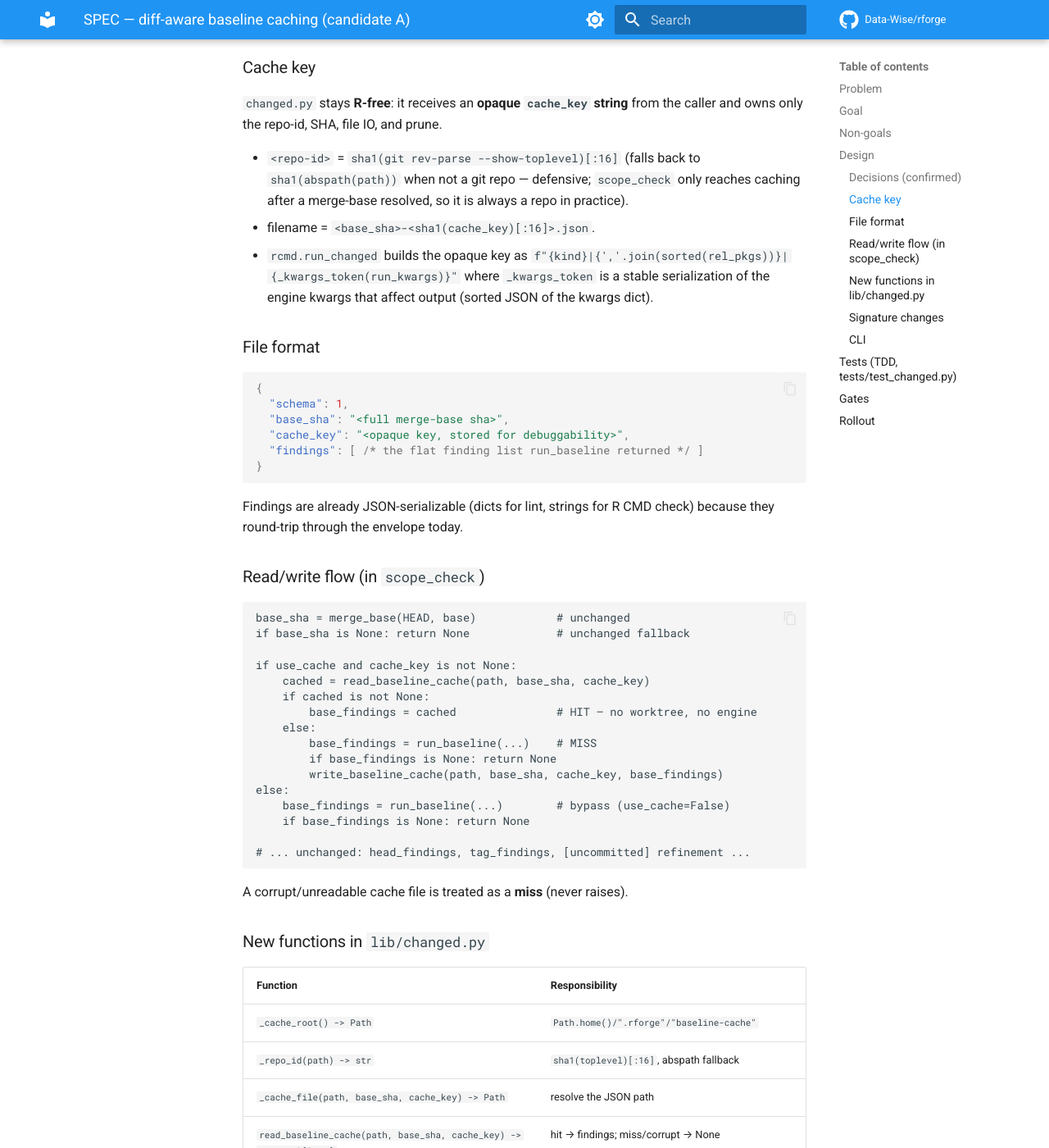
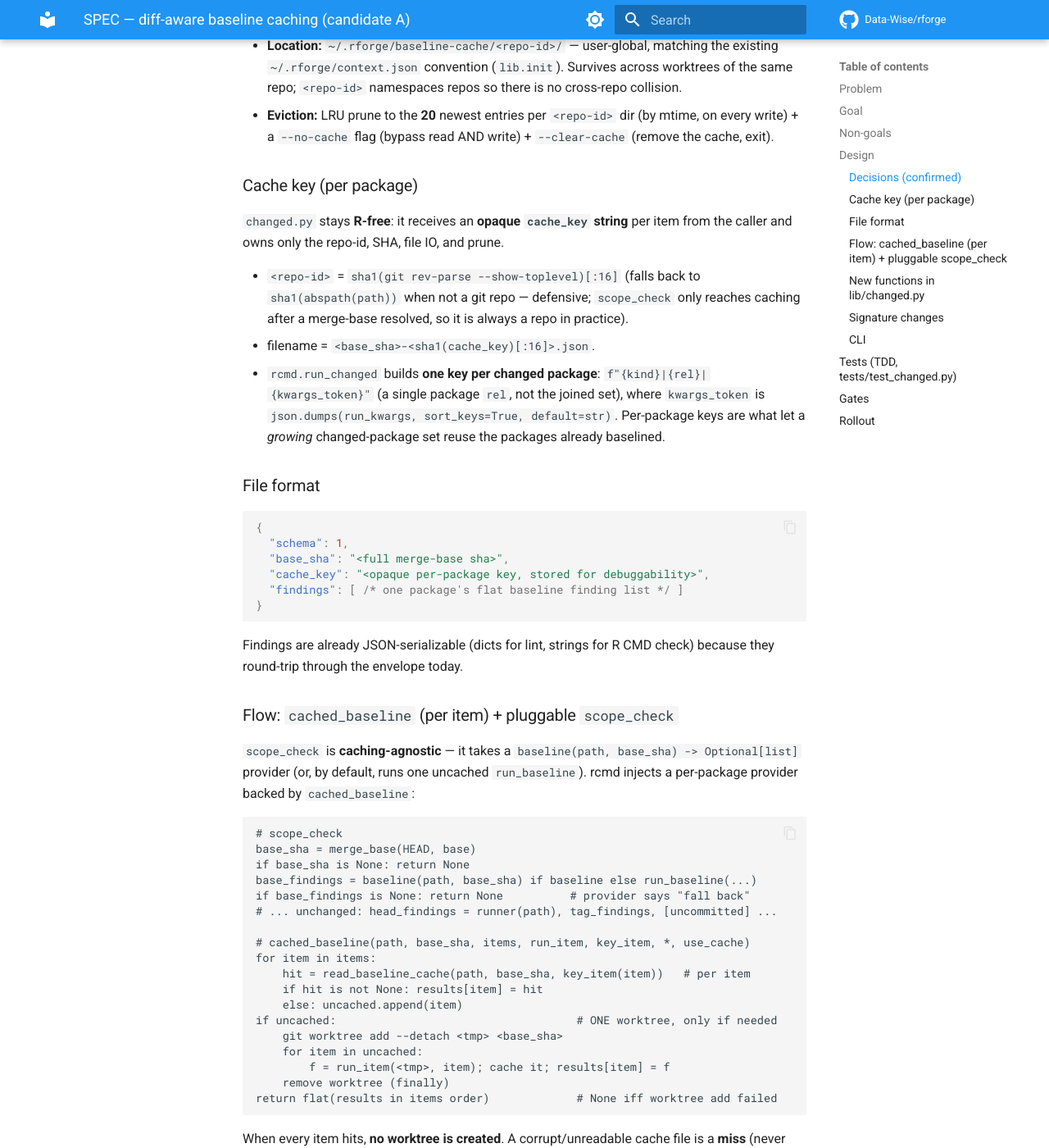
Before and after one commit to Data-Wise/rforge, an MkDocs documentation site: the page built from docs/specs/SPEC-diff-aware-baseline-caching-2026-06-13.md, in a window 1280 px wide and 1400 px high, scrolled down 1559 px. Shown: the whole window at 82% size. Built offline with MkDocs 1.6.1 and Material for MkDocs 9.7.7, drawn with Linux system fonts in a browser that asks for light colours; comment, search, counter and statistics services are not loaded; some of the changed text lies outside the part shown.

Commit message:
feat(changed): generalize baseline cache to per-package granularity
Step 2 of candidate A. The whole-baseline cache hit only when the EXACT changed-
package set recurred; this caches each package's baseline independently, so a
growing changed set (ecosystem cascade: edit pkgA, then pkgB, then pkgC) reuses
every already-baselined package and re-runs only the uncached ones. The dominant
cost is the per-package engine run (R CMD check), so partial hits save real time.
For a single-package repo it is behaviour-identical (one item).

- lib/changed.py: new generic, R-free cached_baseline(items, run_item, key_item)
  — serve cached items, run only uncached ones in ONE lazily-created merge-base
  worktree, combine in item order; None iff the worktree add fails. scope_check
  is now caching-agnostic: takes a pluggable baseline(path, base_sha) provider
  (default = one uncached run_baseline). Removed the whole-baseline cache_key/
  use_cache from scope_check (superseded).
- lib/rcmd.py: factor _pkg_findings(tree, rel) used by BOTH the HEAD runner and
  the baseline; per-package _pkg_key(rel); inject cached_baseline as the provider.
- tests: replaced 3 whole-baseline scope_check tests with per-package cached_
  baseline tests (partial-hit reuses pkgA + runs only pkgB; all-hits-skip-worktree;
  use_cache=False; worktree-fail→None) + scope_check seam tests (injected-baseline,
  None-fallback, default-uncached); dict-finding hit==miss equivalence now routes
  through cached_baseline.
- docs: CHANGELOG, 3 command cost-notes, spec, reference/changed.md → per-package.

pytest 397, test-all 42/42, reference docs in sync.

Co-Authored-By: Claude Opus 4.8 (1M context) <noreply@anthropic.com>

````diff
--- a/docs/specs/SPEC-diff-aware-baseline-caching-2026-06-13.md
+++ b/docs/specs/SPEC-diff-aware-baseline-caching-2026-06-13.md
@@ -30,13 +30,19 @@ Cache the baseline finding list so a repeat `--changed` run with an unchanged
 merge-base reuses it instead of re-running the worktree+engine. Self-invalidating:
 new `base` commits → new merge-base SHA → new key → cache miss → re-run.
 
+> **Update (same branch):** the original design cached the *whole* baseline run
+> keyed by the package set (see the first Non-goal below). After the pre-merge
+> adversarial review, the cache was **generalized to per-package granularity** —
+> strictly better hit rate and miss cost — so the per-package item is no longer a
+> non-goal. Sections below describe the shipped per-package design.
+
 ## Non-goals
 
 - Caching the **HEAD** run (changes on every edit; never cacheable).
-- Per-package cache granularity (a run with a *different* package set is a full
-  miss and re-baselines all its packages). Noted as a future enhancement; v1
-  caches the whole baseline run keyed by the package set. Branches usually touch
-  a stable package set, so practical hit rate is high.
+- ~~Per-package cache granularity~~ — **IMPLEMENTED** (this branch). The baseline
+  is cached per package, not per package-set: a run whose changed-package set
+  *grows* reuses every already-baselined package and re-runs only the uncached
+  ones. (Original v1 plan cached the whole set; superseded.)
 - Cross-engine-version staleness detection. The one staleness vector (user
   upgrades e.g. `lintr` so the immutable tree now lints differently) is handled
   by the `--no-cache` escape hatch, not by stamping engine versions into the key.
@@ -53,20 +59,21 @@ new `base` commits → new merge-base SHA → new key → cache miss → re-run.
   mtime, on every write) + a `--no-cache` flag (bypass read AND write) +
   `--clear-cache` (remove the cache, exit).
 
-### Cache key
+### Cache key (per package)
 
-`changed.py` stays **R-free**: it receives an **opaque `cache_key` string** from
-the caller and owns only the repo-id, SHA, file IO, and prune.
+`changed.py` stays **R-free**: it receives an **opaque `cache_key` string** per
+item from the caller and owns only the repo-id, SHA, file IO, and prune.
 
 - `<repo-id>` = `sha1(git rev-parse --show-toplevel)[:16]` (falls back to
   `sha1(abspath(path))` when not a git repo — defensive; `scope_check` only
   reaches caching after a merge-base resolved, so it is always a repo in
   practice).
 - filename = `<base_sha>-<sha1(cache_key)[:16]>.json`.
-- `rcmd.run_changed` builds the opaque key as
-  `f"{kind}|{','.join(sorted(rel_pkgs))}|{_kwargs_token(run_kwargs)}"` where
-  `_kwargs_token` is a stable serialization of the engine kwargs that affect
-  output (sorted JSON of the kwargs dict).
+- `rcmd.run_changed` builds **one key per changed package**:
+  `f"{kind}|{rel}|{kwargs_token}"` (a single package `rel`, not the joined set),
+  where `kwargs_token` is `json.dumps(run_kwargs, sort_keys=True, default=str)`.
+  Per-package keys are what let a *growing* changed-package set reuse the packages
+  already baselined.
 
 ### File format
 
@@ -74,56 +81,67 @@ the caller and owns only the repo-id, SHA, file IO, and prune.
 {
   "schema": 1,
   "base_sha": "<full merge-base sha>",
-  "cache_key": "<opaque key, stored for debuggability>",
-  "findings": [ /* the flat finding list run_baseline returned */ ]
+  "cache_key": "<opaque per-package key, stored for debuggability>",
+  "findings": [ /* one package's flat baseline finding list */ ]
 }
 ```
 
 Findings are already JSON-serializable (dicts for lint, strings for R CMD check)
 because they round-trip through the envelope today.
 
-### Read/write flow (in `scope_check`)
+### Flow: `cached_baseline` (per item) + pluggable `scope_check`
+
+`scope_check` is **caching-agnostic** — it takes a `baseline(path, base_sha) ->
+Optional[list]` provider (or, by default, runs one uncached `run_baseline`). rcmd
+injects a per-package provider backed by `cached_baseline`:
 
 ```text
-base_sha = merge_base(HEAD, base)            # unchanged
-if base_sha is None: return None             # unchanged fallback
+# scope_check
+base_sha = merge_base(HEAD, base)
+if base_sha is None: return None
+base_findings = baseline(path, base_sha) if baseline else run_baseline(...)
+if base_findings is None: return None          # provider says "fall back"
+# ... unchanged: head_findings = runner(path), tag_findings, [uncommitted] ...
 
-if use_cache and cache_key is not None:
-    cached = read_baseline_cache(path, base_sha, cache_key)
-    if cached is not None:
-        base_findings = cached               # HIT — no worktree, no engine
-    else:
-        base_findings = run_baseline(...)    # MISS
-        if base_findings is None: return None
-        write_baseline_cache(path, base_sha, cache_key, base_findings)
-else:
-    base_findings = run_baseline(...)        # bypass (use_cache=False)
-    if base_findings is None: return None
-
-# ... unchanged: head_findings, tag_findings, [uncommitted] refinement ...
+# cached_baseline(path, base_sha, items, run_item, key_item, *, use_cache)
+for item in items:
+    hit = read_baseline_cache(path, base_sha, key_item(item))   # per item
+    if hit is not None: results[item] = hit
+    else: uncached.append(item)
+if uncached:                                    # ONE worktree, only if needed
+    git worktree add --detach <tmp> <base_sha>
+    for item in uncached:
+        f = run_item(<tmp>, item); cache it; results[item] = f
+    remove worktree (finally)
+return flat(results in items order)             # None iff worktree add failed
 ```
 
-A corrupt/unreadable cache file is treated as a **miss** (never raises).
+When every item hits, **no worktree is created**. A corrupt/unreadable cache file
+is a **miss** (never raises).
 
 ### New functions in `lib/changed.py`
 
 | Function | Responsibility |
 |---|---|
-| `_cache_root() -> Path` | `Path.home()/".rforge"/"baseline-cache"` |
+| `_cache_root() -> Path` | `~/.rforge/baseline-cache` — resolved the raise-proof `expanduser` way (NOT `Path.home()`, which raises on unresolvable HOME), temp-dir fallback |
 | `_repo_id(path) -> str` | `sha1(toplevel)[:16]`, abspath fallback |
 | `_cache_file(path, base_sha, cache_key) -> Path` | resolve the JSON path |
 | `read_baseline_cache(path, base_sha, cache_key) -> Optional[list]` | hit → findings; miss/corrupt → None |
-| `write_baseline_cache(path, base_sha, cache_key, findings, *, keep=20)` | atomic write (tmp+replace) then `_prune` |
+| `write_baseline_cache(path, base_sha, cache_key, findings, *, keep=20)` | atomic write (tmp+replace, tmp removed in `finally`) then `_prune` |
 | `_prune(repo_dir, keep)` | keep `keep` newest `*.json` by mtime; rm rest |
-| `clear_baseline_cache(path=None) -> int` | rm a repo's cache dir (or whole root if `path` None); return files removed |
+| `clear_baseline_cache(path=None) -> int` | rm a repo's cache dir (or whole root if `path` None); return files removed (counts all files) |
+| `cached_baseline(path, base_sha, items, run_item, key_item, *, use_cache=True) -> Optional[list]` | per-item baseline: serve cached items, run only uncached ones in one worktree, combine |
 
 ### Signature changes
 
-- `scope_check(runner, path=".", base="dev", *, cache_key=None, use_cache=True)`
-  — additive, keyword-only; existing callers/tests unaffected (default off-key =
-  no caching, so an omitted `cache_key` runs exactly as today).
-- `rcmd.run_changed(..., use_cache: bool = True)` — builds `cache_key`, passes
-  both through to `scope_check`.
+- `scope_check(runner, path=".", base="dev", *, baseline=None)` — `baseline` is an
+  optional `(path, base_sha) -> Optional[list]` provider. Omitted = one uncached
+  `run_baseline` (the pre-cache behavior, so existing keyless callers/tests are
+  unaffected).
+- `rcmd.run_changed(..., use_cache: bool = True)` — factors a `_pkg_findings(tree,
+  rel)` unit used by both the HEAD `runner` and the baseline; builds a per-package
+  `_pkg_key(rel)`; injects `baseline = cached_baseline(..., _pkg_findings,
+  _pkg_key, use_cache=use_cache)`.
 
 ### CLI
 
````
Also changed, not shown: CHANGELOG.md (+30 -22 lines), commands/r/check.md (+9 -7 lines), commands/r/lint.md (+5 -4 lines), commands/r/test.md (+5 -4 lines), docs/reference/changed.md (+43 -7 lines), 3 other files.
